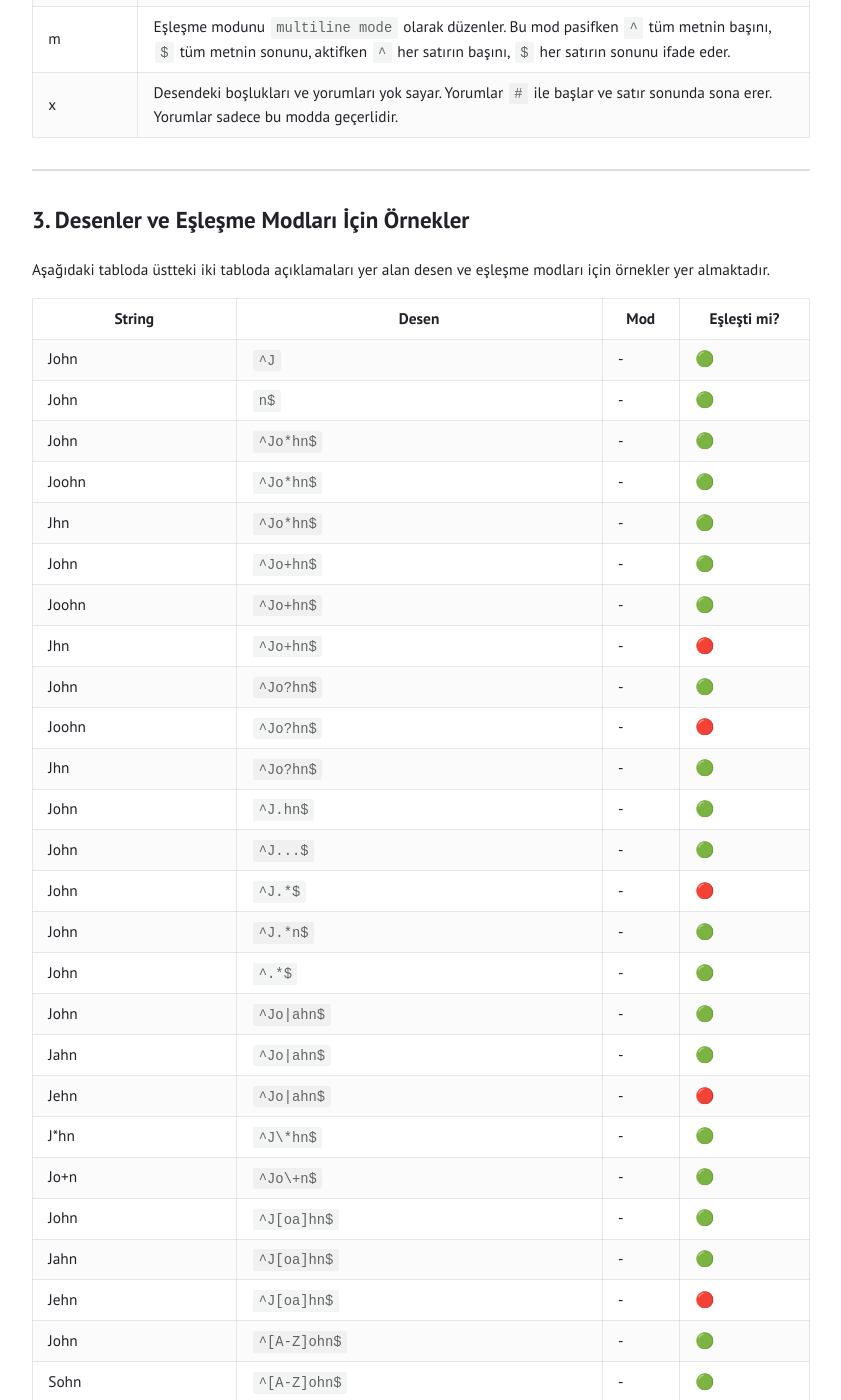
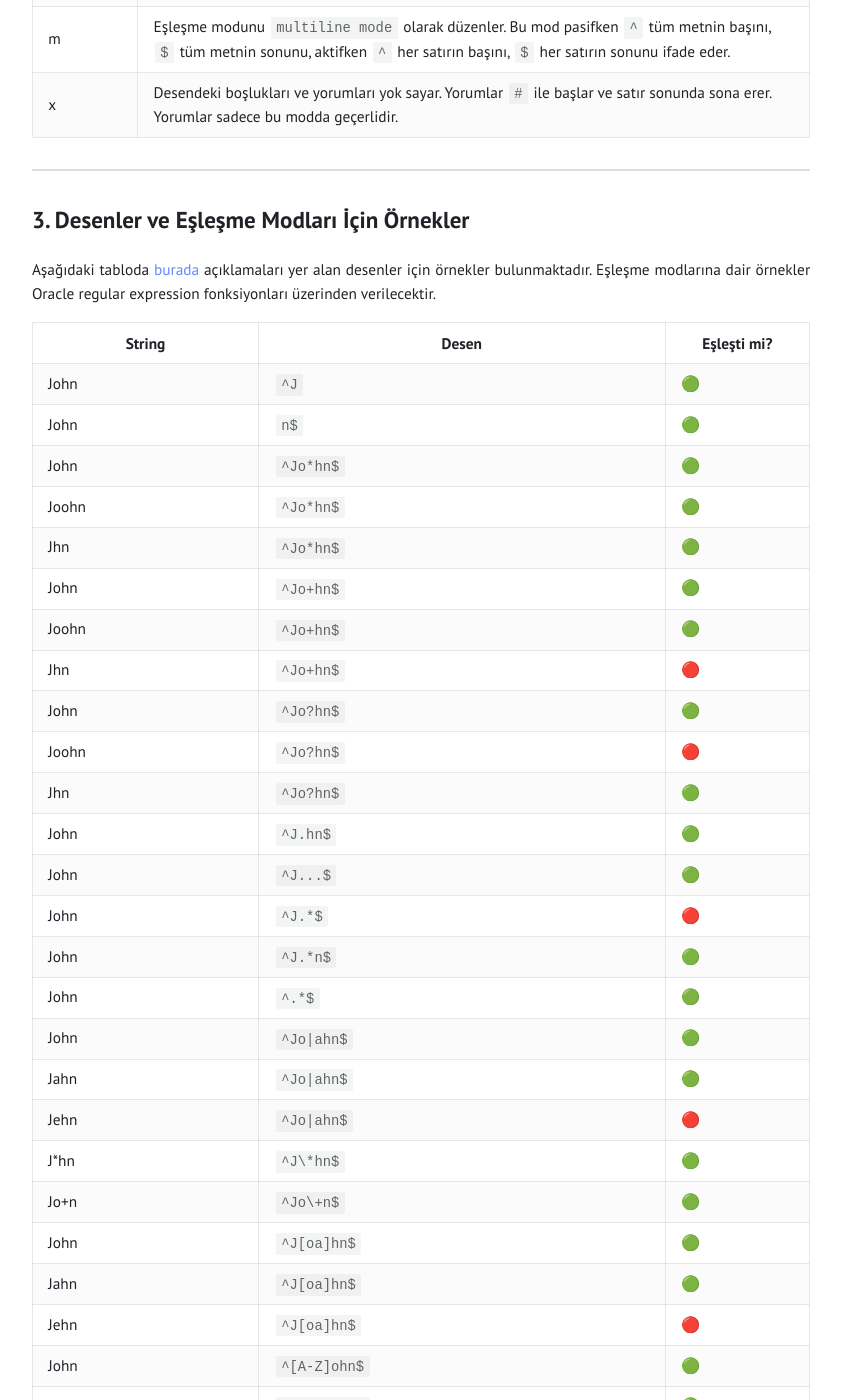
Before and after one commit to tunahanoguz/tunahanoguz.github.io, a Jekyll site: the page built from _posts/2025-05-05-oracle-regular-expressions.md, in a window 1280 px wide and 1400 px high, scrolled down 3761 px. Shown: the whole window, without its empty margins (219-1060 px from the left). Built offline with Jekyll 4.4.1, drawn with Linux system fonts in a browser that asks for light colours; some of the changed text lies outside the part shown.

Commit message:
Update 2025-05-05-oracle-regular-expressions.md

````diff
--- a/_posts/2025-05-05-oracle-regular-expressions.md
+++ b/_posts/2025-05-05-oracle-regular-expressions.md
@@ -91,81 +91,81 @@ Aşağıdaki tabloda yine `REGEXP_INSTR`, `REGEXP_COUNT`, `REGEXP_LIKE`, `REGEXP
 
 ## 3. Desenler ve Eşleşme Modları İçin Örnekler {#desenler-ve-eslesme-modlari-icin-ornekler}
 
-Aşağıdaki tabloda üstteki iki tabloda açıklamaları yer alan desen ve eşleşme modları için örnekler yer almaktadır.
+Aşağıdaki tabloda [burada](#desenler-ve-aciklamalari) açıklamaları yer alan desenler için örnekler bulunmaktadır. Eşleşme modlarına dair örnekler Oracle regular expression fonksiyonları üzerinden verilecektir.
 
-| String              | Desen                               | Mod | Eşleşti mi? |
-|---------------------|-------------------------------------|-----|-------------|
-| John                | `^J`                                | -   | 🟢           |
-| John                | `n$`                                | -   | 🟢           |
-| John                | `^Jo*hn$`                           | -   | 🟢           |
-| Joohn               | `^Jo*hn$`                           | -   | 🟢           |
-| Jhn                 | `^Jo*hn$`                           | -   | 🟢           |
-| John                | `^Jo+hn$`                           | -   | 🟢           |
-| Joohn               | `^Jo+hn$`                           | -   | 🟢           |
-| Jhn                 | `^Jo+hn$`                           | -   | 🔴           |
-| John                | `^Jo?hn$`                           | -   | 🟢           |
-| Joohn               | `^Jo?hn$`                           | -   | 🔴           |
-| Jhn                 | `^Jo?hn$`                           | -   | 🟢           |
-| John                | `^J.hn$`                            | -   | 🟢           |
-| John                | `^J...$`                            | -   | 🟢           |
-| John                | `^J.*$`                             | -   | 🔴           |
-| John                | `^J.*n$`                            | -   | 🟢           |
-| John                | `^.*$`                              | -   | 🟢           |
-| John                | ```^Jo|ahn$```                      | -   | 🟢           |
-| Jahn                | ```^Jo|ahn$```                      | -   | 🟢           |
-| Jehn                | ```^Jo|ahn$```                      | -   | 🔴           |
-| J*hn                | ```^J\*hn$```                       | -   | 🟢           |
-| Jo+n                | ```^Jo\+n$```                       | -   | 🟢           |
-| John                | ```^J[oa]hn$```                     | -   | 🟢           |
-| Jahn                | ```^J[oa]hn$```                     | -   | 🟢           |
-| Jehn                | ```^J[oa]hn$```                     | -   | 🔴           |
-| John                | ```^[A-Z]ohn$```                    | -   | 🟢           |
-| Sohn                | ```^[A-Z]ohn$```                    | -   | 🟢           |
-| A9                  | ```^[A-Z][0-9]$```                  | -   | 🟢           |
-| a9                  | ```^[A-Z][0-9]$```                  | -   | 🔴           |
-| A9                  | ```^[^A-Z][0-9]$```                 | -   | 🔴           |
-| a9                  | ```^[^A-Z][0-9]$```                 | -   | 🟢           |
-| James               | ```^J(ame|one)s$```                 | -   | 🟢           |
-| Jones               | ```^J(ame|one)s$```                 | -   | 🟢           |
-| Jones               | ```^J(ame|one)s$```                 | -   | 🟢           |
-| Jonas               | ```^J(ame|one)s$```                 | -   | 🔴           |
-| Joohn               | ```^Jo{2}hn$```                     | -   | 🟢           |
-| John                | ```^Jo{2}hn$```                     | -   | 🔴           |
-| Jooohn              | ```^Jo{2}hn$```                     | -   | 🔴           |
-| Joohn               | ```^Jo{2,}hn$```                    | -   | 🟢           |
-| Jooohn              | ```^Jo{2,}hn$```                    | -   | 🟢           |
-| John                | ```^Jo{2,}hn$```                    | -   | 🔴           |
-| Joohn               | ```^Jo{2,4}hn$```                   | -   | 🟢           |
-| Jooohn              | ```^Jo{2,4}hn$```                   | -   | 🟢           |
-| Joooohn             | ```^Jo{2,4}hn$```                   | -   | 🟢           |
-| John                | ```^Jo{2,4}hn$```                   | -   | 🔴           |
-| Jooooohn            | ```^Jo{2,4}hn$```                   | -   | 🔴           |
-| John James Jennifer | ```^([A-Z])ohn \1ames \1ennifer$``` | -   | 🟢           |
-| John James Doe      | ```^([A-Z])ohn \1ames \1oe$```      | -   | 🔴           |
-| 9                   | ```^\d$```                          | -   | 🟢           |
-| 10                  | ```^\d{2}$```                       | -   | 🟢           |
-| A9                  | ```^[A-Z]\d$```                     | -   | 🟢           |
-| A9                  | ```^\D\d$```                        | -   | 🟢           |
-| a9                  | ```^\D\d$```                        | -   | 🟢           |
-| _9                  | ```^\D\d$```                        | -   | 🟢           |
-| 19                  | ```^\D\d$```                        | -   | 🔴           |
-| A                   | ```\w```                            | -   | 🟢           |
-| a                   | ```\w```                            | -   | 🟢           |
-| 9                   | ```\w```                            | -   | 🟢           |
-| _                   | ```\w```                            | -   | 🟢           |
-| ?                   | ```\w```                            | -   | 🔴           |
-| *                   | ```\w```                            | -   | 🔴           |
-| A                   | ```\W```                            | -   | 🔴           |
-| a                   | ```\W```                            | -   | 🔴           |
-| 9                   | ```\W```                            | -   | 🔴           |
-| _                   | ```\W```                            | -   | 🔴           |
-| ?                   | ```\W```                            | -   | 🟢           |
-| *                   | ```\W```                            | -   | 🟢           |
-| *1                  | ```\W\w```                          | -   | 🟢           |
-| John Doe            | ```^John\sDoe$```                   | -   | 🟢           |
-| John Doe            | ```^\S{4}\s\S{3}$```                | -   | 🟢           |
-| John                | `\AJ`                               | -   | 🟢           |
-| John                | `n\Z`                               | -   | 🟢           |
+| String              | Desen                               | Eşleşti mi? |
+|---------------------|-------------------------------------|-------------|
+| John                | `^J`                                | 🟢           |
+| John                | `n$`                                | 🟢           |
+| John                | `^Jo*hn$`                           | 🟢           |
+| Joohn               | `^Jo*hn$`                           | 🟢           |
+| Jhn                 | `^Jo*hn$`                           | 🟢           |
+| John                | `^Jo+hn$`                           | 🟢           |
+| Joohn               | `^Jo+hn$`                           | 🟢           |
+| Jhn                 | `^Jo+hn$`                           | 🔴           |
+| John                | `^Jo?hn$`                           | 🟢           |
+| Joohn               | `^Jo?hn$`                           | 🔴           |
+| Jhn                 | `^Jo?hn$`                           | 🟢           |
+| John                | `^J.hn$`                            | 🟢           |
+| John                | `^J...$`                            | 🟢           |
+| John                | `^J.*$`                             | 🔴           |
+| John                | `^J.*n$`                            | 🟢           |
+| John                | `^.*$`                              | 🟢           |
+| John                | ```^Jo|ahn$```                      | 🟢           |
+| Jahn                | ```^Jo|ahn$```                      | 🟢           |
+| Jehn                | ```^Jo|ahn$```                      | 🔴           |
+| J*hn                | ```^J\*hn$```                       | 🟢           |
+| Jo+n                | ```^Jo\+n$```                       | 🟢           |
+| John                | ```^J[oa]hn$```                     | 🟢           |
+| Jahn                | ```^J[oa]hn$```                     | 🟢           |
+| Jehn                | ```^J[oa]hn$```                     | 🔴           |
+| John                | ```^[A-Z]ohn$```                    | 🟢           |
+| Sohn                | ```^[A-Z]ohn$```                    | 🟢           |
+| A9                  | ```^[A-Z][0-9]$```                  | 🟢           |
+| a9                  | ```^[A-Z][0-9]$```                  | 🔴           |
+| A9                  | ```^[^A-Z][0-9]$```                 | 🔴           |
+| a9                  | ```^[^A-Z][0-9]$```                 | 🟢           |
+| James               | ```^J(ame|one)s$```                 | 🟢           |
+| Jones               | ```^J(ame|one)s$```                 | 🟢           |
+| Jones               | ```^J(ame|one)s$```                 | 🟢           |
+| Jonas               | ```^J(ame|one)s$```                 | 🔴           |
+| Joohn               | ```^Jo{2}hn$```                     | 🟢           |
+| John                | ```^Jo{2}hn$```                     | 🔴           |
+| Jooohn              | ```^Jo{2}hn$```                     | 🔴           |
+| Joohn               | ```^Jo{2,}hn$```                    | 🟢           |
+| Jooohn              | ```^Jo{2,}hn$```                    | 🟢           |
+| John                | ```^Jo{2,}hn$```                    | 🔴           |
+| Joohn               | ```^Jo{2,4}hn$```                   | 🟢           |
+| Jooohn              | ```^Jo{2,4}hn$```                   | 🟢           |
+| Joooohn             | ```^Jo{2,4}hn$```                   | 🟢           |
+| John                | ```^Jo{2,4}hn$```                   | 🔴           |
+| Jooooohn            | ```^Jo{2,4}hn$```                   | 🔴           |
+| John James Jennifer | ```^([A-Z])ohn \1ames \1ennifer$``` | 🟢           |
+| John James Doe      | ```^([A-Z])ohn \1ames \1oe$```      | 🔴           |
+| 9                   | ```^\d$```                          | 🟢           |
+| 10                  | ```^\d{2}$```                       | 🟢           |
+| A9                  | ```^[A-Z]\d$```                     | 🟢           |
+| A9                  | ```^\D\d$```                        | 🟢           |
+| a9                  | ```^\D\d$```                        | 🟢           |
+| _9                  | ```^\D\d$```                        | 🟢           |
+| 19                  | ```^\D\d$```                        | 🔴           |
+| A                   | ```\w```                            | 🟢           |
+| a                   | ```\w```                            | 🟢           |
+| 9                   | ```\w```                            | 🟢           |
+| _                   | ```\w```                            | 🟢           |
+| ?                   | ```\w```                            | 🔴           |
+| *                   | ```\w```                            | 🔴           |
+| A                   | ```\W```                            | 🔴           |
+| a                   | ```\W```                            | 🔴           |
+| 9                   | ```\W```                            | 🔴           |
+| _                   | ```\W```                            | 🔴           |
+| ?                   | ```\W```                            | 🟢           |
+| *                   | ```\W```                            | 🟢           |
+| *1                  | ```\W\w```                          | 🟢           |
+| John Doe            | ```^John\sDoe$```                   | 🟢           |
+| John Doe            | ```^\S{4}\s\S{3}$```                | 🟢           |
+| John                | `\AJ`                               | 🟢           |
+| John                | `n\Z`                               | 🟢           |
 
 ---
 
````
Also changed, not shown: other parts of _posts/2025-05-05-oracle-regular-expressions.md (+1 -1 lines).
